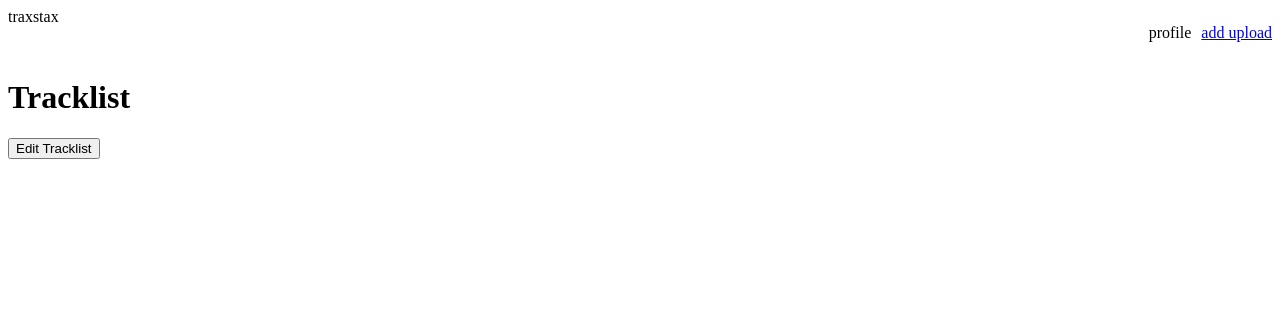
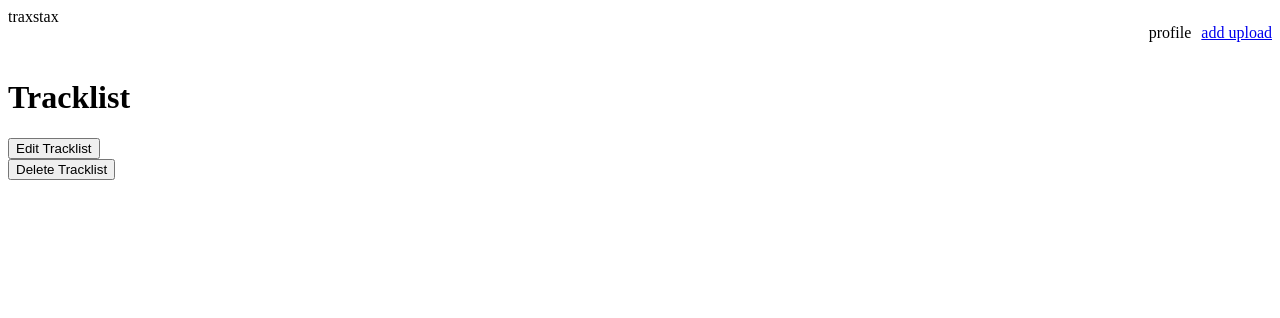
Before and after one commit to rossbuc/traxstax, a Flask app: page /traxstax/1/tracklists/1 in a window 1280 px wide. Shown: the top 318 px of the page. Run offline with Flask 3, Linux system fonts and the light colour scheme; data that the repository does not hold is empty.

Commit message:
Add delete route to tracklists

```diff
--- a/controllers/tracklist_controller.py
+++ b/controllers/tracklist_controller.py
@@ -63,3 +63,12 @@ def update_tracklist(id, tracklist_id,):
 
     db.session.commit()
     return redirect(f"/traxstax/{id}/tracklists/{tracklist_id}")
+
+@tracklist_blueprint.route("/traxstax/<id>/tracklists/delete/<tracklist_id>")
+def delete_tracklist(id, tracklist_id):
+    tracklist_to_delete = Tracklist.query.get(tracklist_id)
+
+    db.session.delete(tracklist_to_delete)
+    db.session.commit()
+
+    return redirect(f"/traxstax/{id}/tracklists")
--- a/models/tracklists.py
+++ b/models/tracklists.py
@@ -3,5 +3,5 @@ from app import db
 class Tracklists(db.Model):
 
     id = db.Column(db.Integer, primary_key=True)
-    tracklist_id = db.Column(db.Integer, db.ForeignKey('tracklist.id'))
-    song_id = db.Column(db.Integer, db.ForeignKey('songs.id'))
+    tracklist_id = db.Column(db.Integer, db.ForeignKey('tracklist.id', ondelete="CASCADE"))
+    song_id = db.Column(db.Integer, db.ForeignKey('songs.id', ondelete="CASCADE"))
--- a/templates/tracklists/tracklist_edit.jinja
+++ b/templates/tracklists/tracklist_edit.jinja
@@ -12,7 +12,6 @@
         {% for song in songs %}
             <div>
             {% if song.id not in selected_songs %}
-                {# {{ song }} #}
                 <label for="song_{{ song.id }}">{{ song.name }}</label>
                 <input type="checkbox" id="song_{{ song.id }}" name="song_{{ song.id }}" value="{{ song.id }}">
             {% endif %}
--- a/templates/tracklists/tracklist_show.jinja
+++ b/templates/tracklists/tracklist_show.jinja
@@ -11,4 +11,7 @@
     <form action="/traxstax/{{ id }}/tracklists/edit/{{ tracklist.id }}">
         <button type="submit">Edit Tracklist</button>
     </form>
+    <form action="/traxstax/{{ id }}/tracklists/delete/{{ tracklist.id }}">
+        <button type="submit">Delete Tracklist</button>
+    </form>
 {% endblock %}
```
